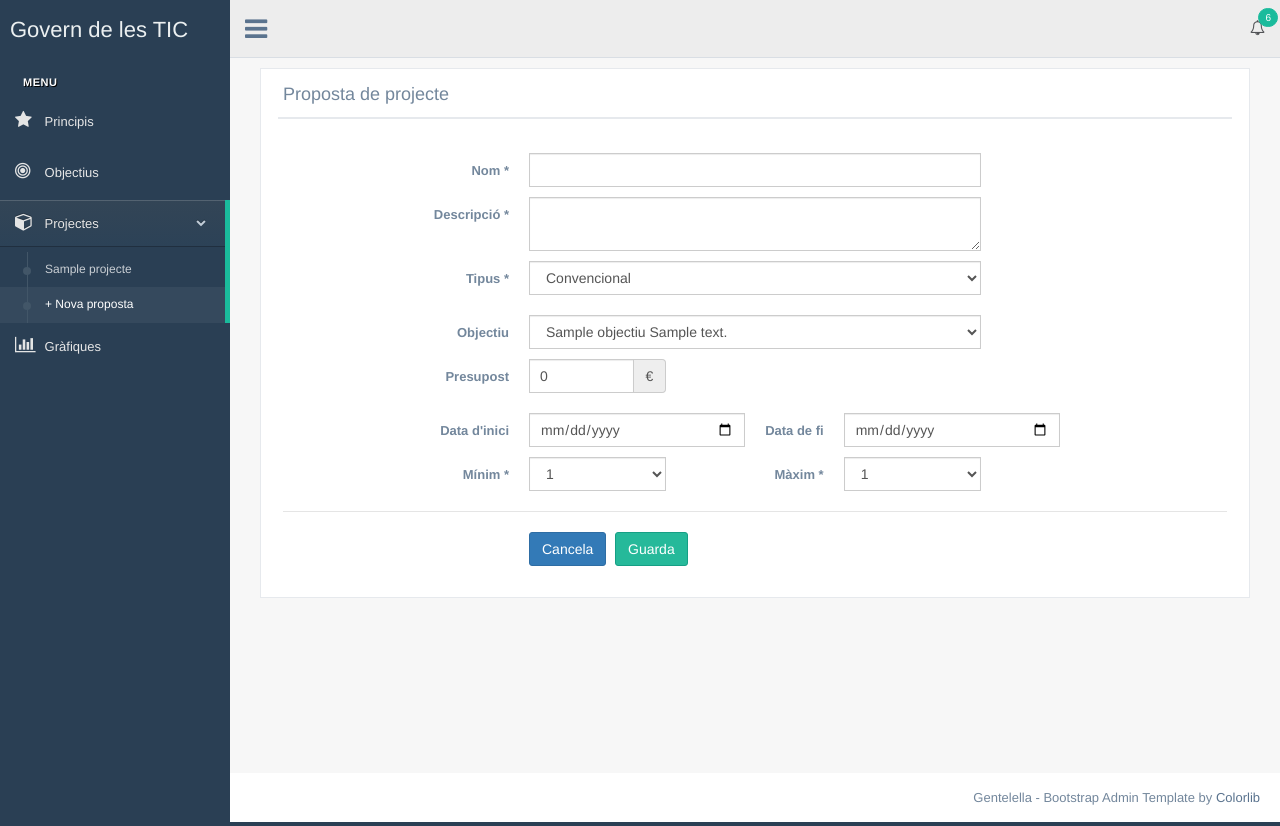
After one commit to CGDavid/Govern, a Django app: page /project/new/ in a window 1280 px wide. The commit adds this page. Run offline with Django 3.2, Linux system fonts and the light colour scheme; tables that the repository leaves empty hold one stand-in row (values such as "Sample post"); some libraries are stand-ins or nearby versions.

Commit message:
Crea formulario de propuestas
* Añade forms.py y una clase que gestiona el formulario de Proyectos desde
el modelo

* Añade la vista del formulario de proyectos con campos para introducir
los datos

* Modifica views.py para que pueda gestionar la POST del formulario y
guardarlos. Necesita gestionar la validación

* Modifica base_generic.html para que el enlace de "Nova proposta" apunte a
la página del formulario

```diff
--- /dev/null
+++ b/projects/forms.py
@@ -0,0 +1,15 @@
+from django import forms
+
+from .models import Projecte
+
+class ProjectForm(forms.ModelForm):
+    # contact_name = forms.CharField(required=True)
+    # contact_email = forms.EmailField(required=True)
+    # content = forms.CharField(
+    #     required=True,
+    #     widget=forms.Textarea
+    # )
+
+    class Meta:
+        model = Projecte
+        fields = ['nom','descripcio','presupost','tipus','objectiu','maxim','minim','data_inici','data_fi']
--- a/projects/templates/base_generic.html
+++ b/projects/templates/base_generic.html
@@ -49,13 +49,13 @@
         <div class="left_col scroll-view">
 
           <div class="navbar nav_title" style="border: 0;">
-            <a href="index.html" class="site_title"><span>Govern de les TIC</span></a>
+            <a href="{% url 'index' %}" class="site_title"><span>Govern de les TIC</span></a>
           </div>
           <div class="clearfix"></div>
 
           <br />
 
-          <!-- sidebar menu -->
+          {% block sidebar %}
           <div id="sidebar-menu" class="main_menu_side hidden-print main_menu">
 
             <div class="menu_section">
@@ -66,9 +66,11 @@
                 <li><a><i class="fa fa-cube"></i> Projectes <span class="fa fa-chevron-down"></span></a>
                   <ul class="nav child_menu" style="display: none">
                   {% for project in project_list %}
-                    <li><a href="form.html">{{ project.nom }}</a>
+                    <li><a href="{% url 'project_edit' %}">{{ project.nom }}</a>
                     </li>
                   {% endfor %}
+                    <li><a href="{% url 'project_new' %}">+ Nova proposta</a>
+                    </li>
                   </ul>
                 </li>
                 <li><a><i class="fa fa-bar-chart-o"></i> Gràfiques </span></a></li>
@@ -77,7 +79,7 @@
               </ul>
             </div>
           </div>
-          <!-- /sidebar menu -->
+          {% endblock %}
         </div>
       </div>
 
--- /dev/null
+++ b/projects/templates/forms/project_new.html
@@ -0,0 +1,127 @@
+{% extends "base_generic.html" %}
+
+{% block content %}
+<div class="col-md-12 col-sm-12 col-xs-12">
+  <div class="x_panel">
+    <div class="x_title">
+      <h2>Proposta de projecte</h2>
+      <div class="clearfix"></div>
+    </div>
+    <div class="x_content">
+        {% if errors %}
+        <ul>
+            {% for error in errors %}
+            <li>{{ error }}</li>
+            {% endfor %}
+        </ul>
+    {% endif %}
+      <br>
+      <form  method="POST" id="demo-form2" class="form-horizontal form-label-left" novalidate="">
+          {% csrf_token %}
+
+        <div class="form-group">
+          <label class="control-label col-md-3 col-sm-3 col-xs-12" for="nom">Nom *
+          </label>
+          <div class="col-md-6 col-sm-6 col-xs-12">
+            <input type="text" id="nom" class="form-control col-md-7 col-xs-12" name="nom" required>
+          </div>
+        </div>
+        <div class="form-group">
+          <label class="control-label col-md-3 col-sm-3 col-xs-12" for="last-name">Descripció *
+          </label>
+          <div class="col-md-6 col-sm-6 col-xs-12">
+            <textarea rows="2" type="text" id="descripcio" name="descripcio" class="form-control col-md-7 col-xs-12" required></textarea>
+          </div>
+        </div>
+        <div class="form-group">
+            <div class="form-group">
+              <label class="control-label col-md-3 col-sm-3 col-xs-12">Tipus *</label>
+              <div class="col-md-6 col-sm-6 col-xs-12">
+                  <select class="form-control" id="tipus" name="tipus">
+                    <option value="CO">Convencional</option>
+                    <option value="F2P">Free To Play</option>
+                    <option value="ALT">Altres</option>
+                  </select>
+              </div>
+            </div>
+        </div>
+        <div class="form-group">
+          <label class="control-label col-md-3 col-sm-3 col-xs-12">Objectiu</label>
+          <div class="col-md-6 col-sm-6 col-xs-12">
+              {% if objectius %}
+              <select class="form-control" id="objectiu" name="objectiu">
+                  {% for objectiu in objectius %}
+                    <option value="{{ objectiu.id }}">{{ objectiu }}</option>
+                  {% endfor %}
+              </select>
+              {% else %}
+              <select class="form-control" id="objectiu" disabled></select>
+              {% endif %}
+          </div>
+        </div>
+        <div class="form-group">
+          <label for="presupost" class="control-label col-md-3 col-sm-3 col-xs-12">Presupost</label>
+          <div class="col-md-2 col-sm-2 col-xs-4">
+            <div class="input-group">
+                <input id="presupost" class="form-control col-md-7 col-xs-12" type="number" min="0" name="presupost" value="0">
+                <div class="input-group-addon">€</div>
+            </div>
+          </div>
+        </div>
+        <div class="form-group">
+          <label class="control-label col-md-3 col-sm-3 col-xs-12" for="data_inici">Data d'inici
+          </label>
+          <div class="col-md-3 col-sm-3 col-xs-6">
+            <input id="data_inici" class="date-picker form-control col-md-7 col-xs-12" type="date" name="data_inici" requried>
+          </div>
+          <label class="control-label col-md-1 col-sm-1 col-xs-12" for="data_fi">Data de fi
+          </label>
+          <div class="col-md-3 col-sm-3 col-xs-6">
+            <input id="data_inici" class="date-picker form-control col-md-7 col-xs-12" type="date" name="data_fi" required>
+          </div>
+        </div>
+        <div class="form-group">
+          <label for="minim" class="control-label col-md-3 col-sm-3 col-xs-12">Mínim *</label>
+          <div class="col-md-2 col-sm-2 col-xs-4">
+              <select class="form-control" id="maxim" name="minim">
+                <option>1</option>
+                <option>2</option>
+                <option>3</option>
+                <option>4</option>
+                <option>5</option>
+                <option>6</option>
+                <option>7</option>
+                <option>8</option>
+                <option>9</option>
+                <option>10</option>
+              </select>
+          </div>
+          <label for="maxim" class="control-label col-md-2 col-sm-2 col-xs-12">Màxim *</label>
+          <div class="col-md-2 col-sm-2 col-xs-4">
+              <select class="form-control" id="maxim" name="maxim">
+                <option>1</option>
+                <option>2</option>
+                <option>3</option>
+                <option>4</option>
+                <option>5</option>
+                <option>6</option>
+                <option>7</option>
+                <option>8</option>
+                <option>9</option>
+                <option>10</option>
+              </select>
+          </div>
+        </div>
+        <div class="ln_solid"></div>
+        <div class="form-group">
+          <div class="col-md-6 col-sm-6 col-xs-12 col-md-offset-3">
+            <button type="submit" class="btn btn-primary">Cancela</button>
+            <button type="submit" class="btn btn-success">Guarda</button>
+          </div>
+        </div>
+
+      </form>
+    </div>
+  </div>
+</div>
+{% endblock%}
--- a/projects/urls.py
+++ b/projects/urls.py
@@ -4,4 +4,6 @@ from . import views
 
 urlpatterns = [
     url(r'^$', views.index, name='index'),
+    url(r'^project/new/$', views.project_new, name='project_new'),
+    url(r'^project/edit/$', views.project_edit, name='project_edit'),
 ]
--- a/projects/views.py
+++ b/projects/views.py
@@ -1,8 +1,10 @@
 # -*- coding: utf-8 -*-
 from django.http import HttpResponse
 from django.shortcuts import render
+from django.shortcuts import redirect
 
 from .models import *
+from .forms import ProjectForm
 
 # A continuación 3 posibles variaciones de index. Se accede añadiendo /index2 o /index3 a la url
 
@@ -13,3 +15,37 @@ def index(request):
     }
 
     return render(request, "index.html",view)
+
+
+def project_new(request):
+    if request.method == "POST":
+        # print request.POST
+        form = ProjectForm(request.POST)
+        if form.is_valid():
+            project = form.save(commit=False)
+            project.creat = timezone.now()
+            project.modificat = timezone.now()
+            project.save()
+            return redirect('index')
+        else:
+            # not valid
+            print form
+            return render(request, "forms/project_new.html")
+    else:
+        form = {
+            'form' : ProjectForm(),
+            'objectius' : Objectiu.objects.all(),
+            'project_list': Projecte.objects.order_by('modificat'),
+        }
+
+    return render(request, "forms/project_new.html",form)
+
+
+def project_edit(request):
+    form = {
+        'form' : ProjectForm(),
+        'objectius' : Objectiu.objects.all(),
+        'project_list': Projecte.objects.order_by('modificat'),
+    }
+
+    return render(request, "forms/project_edit.html",form)
```
